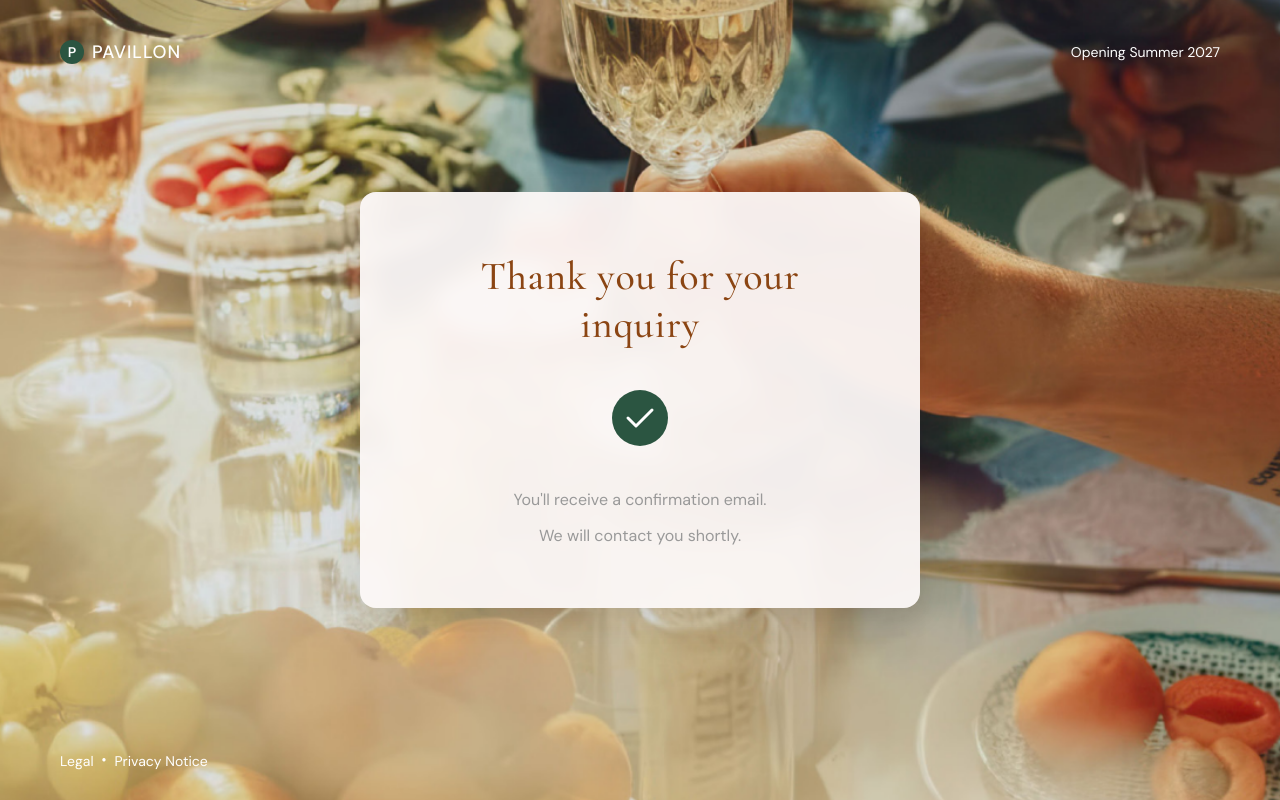
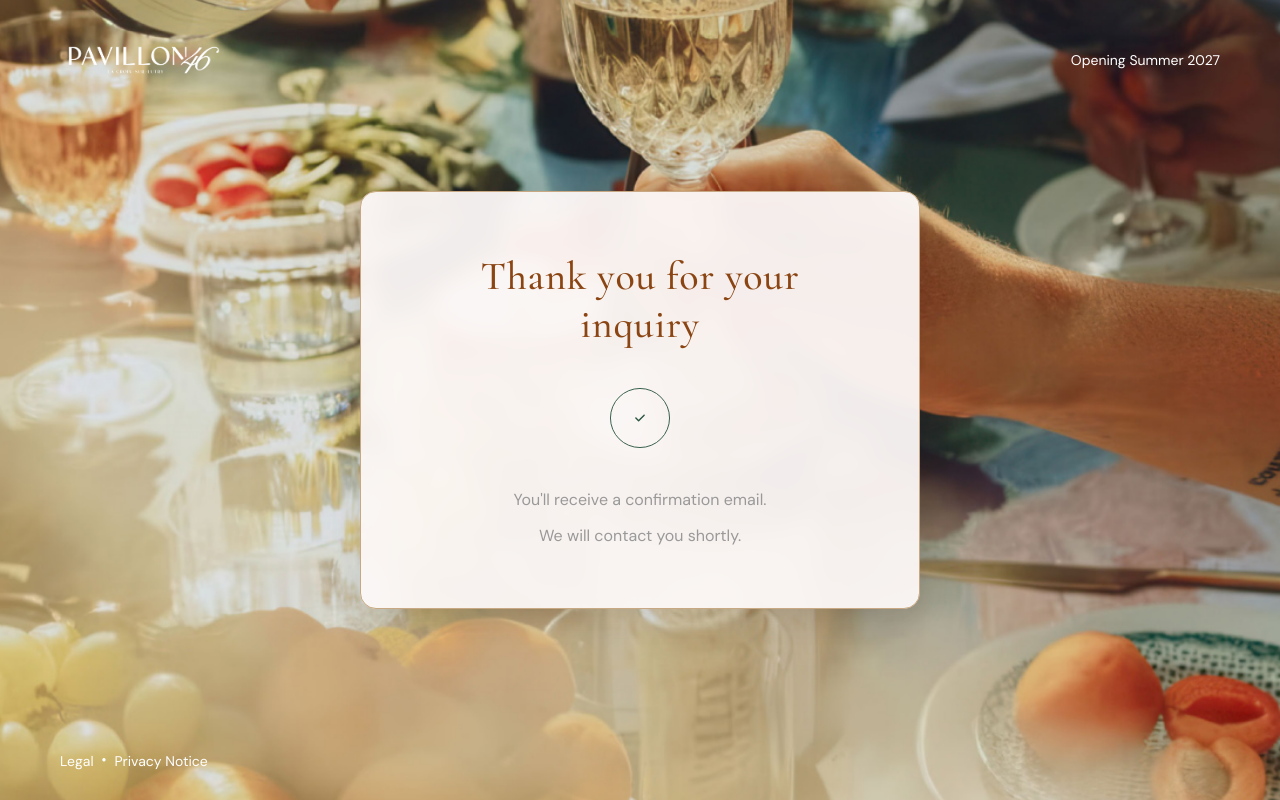
Before and after one commit to kiarashjam/pavillon-46, a Next.js app: page /thank-you in a window 1280 px wide. Built offline with nearby package versions, Linux system fonts and the light colour scheme.

Commit message:
Update workflow, Azure README, design report, header, thank-you, styles, add verification doc

```diff
--- a/components/Header.js
+++ b/components/Header.js
@@ -1,12 +1,19 @@
 import Link from 'next/link'
+import Image from 'next/image'
 
 export default function Header() {
   return (
     <header className="page-header">
       <div className="header-left">
         <Link href="/" className="logo-link">
-          <span className="logo-icon">P</span>
-          <span className="logo-text">PAVILLON</span>
+          <Image
+            src="/images/svg.png"
+            alt="PAVILLON 46"
+            width={120}
+            height={40}
+            className="header-logo-image"
+            priority
+          />
         </Link>
       </div>
       <div className="header-right">
--- a/pages/thank-you.js
+++ b/pages/thank-you.js
@@ -1,4 +1,5 @@
 import Head from 'next/head'
+import Image from 'next/image'
 import Header from '../components/Header'
 import Footer from '../components/Footer'
 
@@ -25,10 +26,13 @@ export default function ThankYou() {
             <h1 className="thank-you-heading">Thank you for your inquiry</h1>
 
             <div className="checkmark-icon">
-              <svg width="60" height="60" viewBox="0 0 60 60" fill="none" xmlns="http://www.w3.org/2000/svg">
-                <circle cx="30" cy="30" r="28" fill="#2B5541"/>
-                <path d="M18 30 L26 38 L42 22" stroke="#FFFFFF" strokeWidth="3" strokeLinecap="round" strokeLinejoin="round" fill="none"/>
-              </svg>
+              <Image
+                src="/images/Frame%201000004712.svg"
+                alt="Success"
+                width={60}
+                height={60}
+                className="checkmark-svg"
+              />
             </div>
 
             <div className="confirmation-messages">
--- a/styles/globals.css
+++ b/styles/globals.css
@@ -27,8 +27,8 @@ html {
     overflow-x: hidden;
 }
 
-/* Full-page background: image 6 */
-.page-bg {
+/* Full-page background: image 6 - ONLY for homepage */
+.container .page-bg {
     position: fixed;
     inset: 0;
     z-index: 0;
@@ -38,8 +38,8 @@ html {
     background-repeat: no-repeat;
 }
 
-/* Full-page overlay: blur + dark (makes background not clear) */
-.page-overlay {
+/* Full-page overlay: blur + dark (makes background not clear) - ONLY for homepage */
+.container .page-overlay {
     position: fixed;
     inset: 0;
     z-index: 1;
@@ -105,7 +105,7 @@ html {
     background-repeat: no-repeat;
 }
 
-/* Beige content panel – left portion so image 4 shows on right */
+/* Beige content panel – positioned in right half of page */
 .right-content {
     position: relative;
     z-index: 1;
@@ -117,6 +117,7 @@ html {
     align-items: center;
     padding: 60px 48px 88px 80px;
     background: #F8F7F2;
+    margin-left: auto; /* Push to right side of right-section */
 }
 
 .opening-date {
@@ -478,14 +479,8 @@ html {
         flex-wrap: wrap;
     }
 
-    .logo-text {
-        font-size: 16px;
-    }
-
-    .logo-icon {
-        width: 20px;
-        height: 20px;
-        font-size: 12px;
+    .header-logo-image {
+        max-height: 32px;
     }
 
     .opening-date-header {
@@ -626,8 +621,8 @@ html {
         padding: 15px 12px;
     }
 
-    .logo-text {
-        font-size: 14px;
+    .header-logo-image {
+        max-height: 28px;
     }
 
     .opening-date-header {
@@ -645,6 +640,8 @@ html {
     max-width: 100vw;
     min-height: 100vh;
     overflow-x: hidden;
+    /* Ensure homepage backgrounds don't leak through */
+    isolation: isolate;
 }
 
 /* Header */
@@ -669,29 +666,15 @@ html {
     display: flex;
     align-items: center;
     text-decoration: none;
-    gap: 8px;
+    gap: 0;
 }
 
-.logo-icon {
-    width: 24px;
-    height: 24px;
-    background: #2B5541;
-    border-radius: 50%;
-    display: flex;
-    align-items: center;
-    justify-content: center;
-    color: white;
-    font-family: var(--font-sans), 'DM Sans', sans-serif;
-    font-size: 14px;
-    font-weight: 600;
-}
-
-.logo-text {
-    font-family: var(--font-sans), 'DM Sans', sans-serif;
-    font-size: 18px;
-    font-weight: 500;
-    color: #FFFFFF;
-    letter-spacing: 1px;
+.header-logo-image {
+    height: auto;
+    width: auto;
+    max-height: 40px;
+    object-fit: contain;
+    filter: brightness(0) invert(1);
 }
 
 .opening-date-header {
@@ -701,8 +684,8 @@ html {
     font-weight: 400;
 }
 
-/* Background Container */
-.background-container {
+/* Background Container - ONLY for waitlist and thank-you pages */
+.waitlist-page .background-container {
     position: absolute;
     top: 0;
     left: 0;
@@ -711,7 +694,7 @@ html {
     z-index: 1;
 }
 
-.background-image {
+.waitlist-page .background-image {
     width: 100%;
     height: 100%;
     background: linear-gradient(135deg, #2d5016 0%, #4a7c2a 50%, #6b9f3d 100%);
@@ -740,6 +723,7 @@ html {
     background: rgba(252, 248, 247, 0.95);
     backdrop-filter: blur(10px);
     border-radius: 16px;
+    border: 1px solid #C8A882;
     padding: 50px 60px;
     max-width: 520px;
     width: 100%;
@@ -785,12 +769,13 @@ html {
 .form-input {
     width: 100%;
     padding: 14px 18px;
-    border: 1px solid #E0E0E0;
+    border: 1px solid #C8A882;
     border-radius: 8px;
     font-family: var(--font-sans), 'DM Sans', sans-serif;
     font-size: 16px;
     color: #333333;
-    background: #FCF8F7;
+    background: #FFFFFF;
+    box-shadow: 0 2px 4px rgba(0, 0, 0, 0.05);
     transition: border-color 0.3s ease, box-shadow 0.3s ease;
 }
 
@@ -800,8 +785,8 @@ html {
 
 .form-input:focus {
     outline: none;
-    border-color: #2B5541;
-    box-shadow: 0 0 0 3px rgba(43, 85, 65, 0.1);
+    border-color: #8B4513;
+    box-shadow: 0 0 0 3px rgba(139, 69, 19, 0.1);
 }
 
 .submit-button {
@@ -886,6 +871,7 @@ html {
     background: rgba(252, 248, 247, 0.95);
     backdrop-filter: blur(10px);
     border-radius: 16px;
+    border: 1px solid #C8A882;
     padding: 60px 70px;
     max-width: 560px;
     width: 100%;
@@ -912,17 +898,10 @@ html {
     justify-content: center;
 }
 
-.checkmark-icon svg {
-    width: 100%;
-    height: 100%;
-}
-
-.checkmark-icon circle {
-    fill: #2B5541;
-}
-
-.checkmark-icon path {
-    stroke: #FFFFFF;
+.checkmark-svg {
+    width: 60px;
+    height: 60px;
+    object-fit: contain;
 }
 
 .confirmation-messages {
@@ -941,7 +920,7 @@ html {
 
 /* Additional responsive utilities */
 @media (max-width: 1023px) {
-    .background-image {
+    .waitlist-page .background-image {
         background-attachment: scroll;
     }
 }
```
Also changed, not shown: azure/README.md, 2 other files (tests, documents, lock files or other folders).
